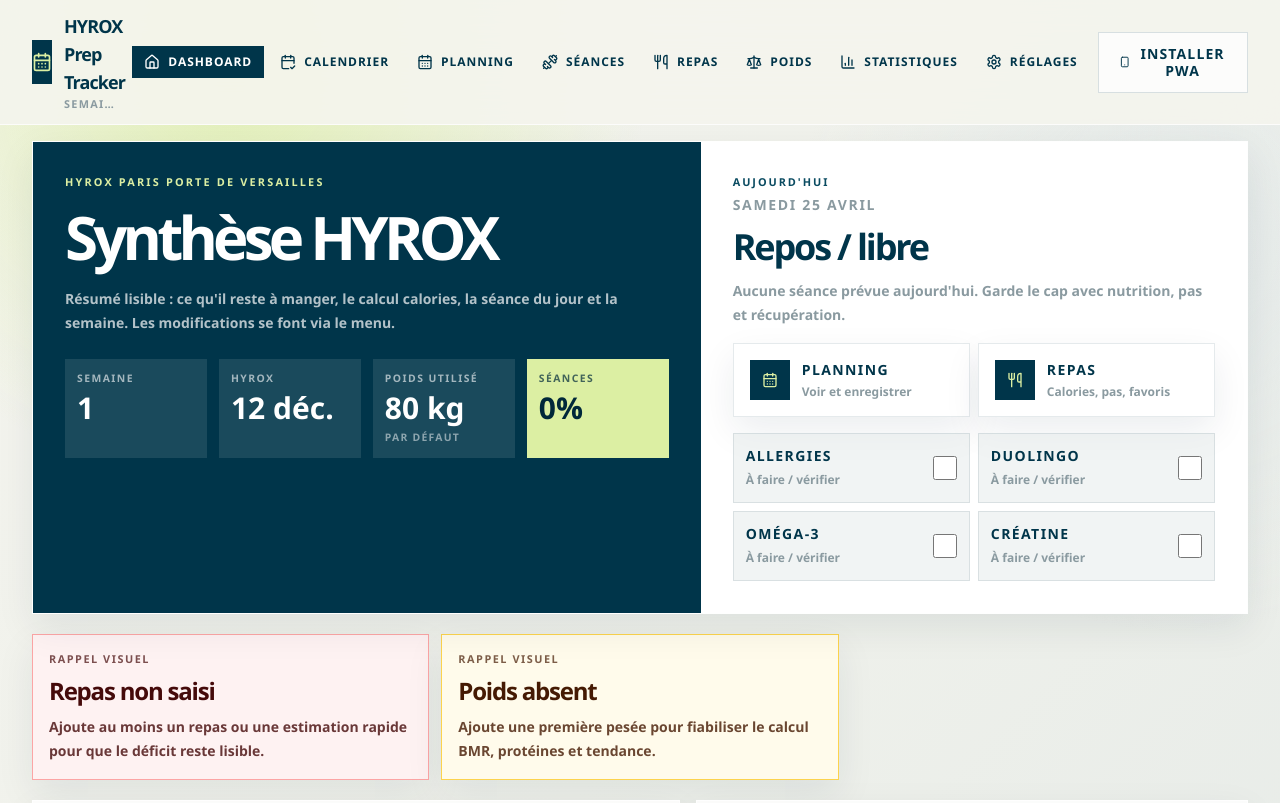
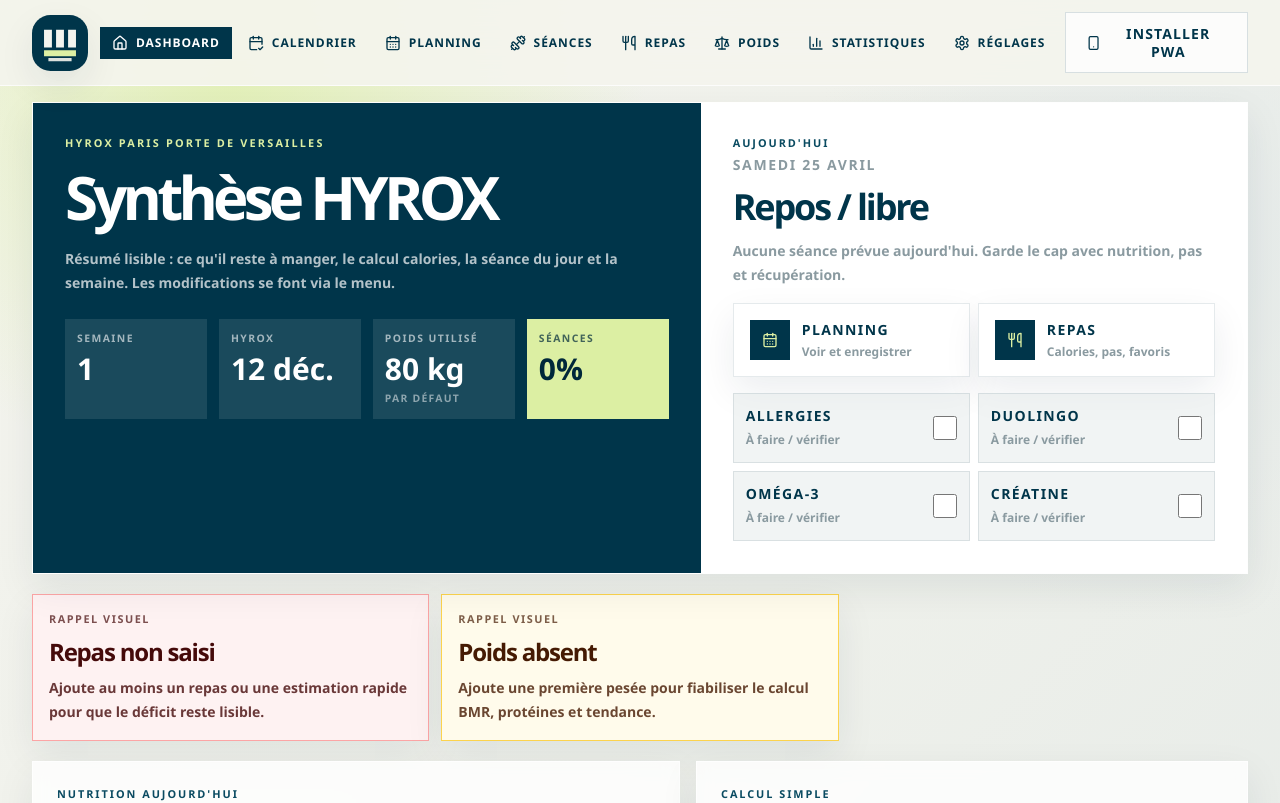
Before and after one commit to lbelhomme-pc/sport-perso, a React (Vite) app: page / in a window 1280 px wide. Shown: the top 803 px of the page. Built offline with nearby package versions, Linux system fonts and the light colour scheme.

Commit message:
Use app icon in header

```diff
--- a/src/components/layout/AppLayout.tsx
+++ b/src/components/layout/AppLayout.tsx
@@ -1,8 +1,5 @@
 import { NavLink, Outlet } from "react-router-dom";
-import { CalendarDays } from "lucide-react";
 import { APP_NAME } from "../../data/defaults";
-import { useSettings } from "../../hooks/useSettings";
-import { formatShortDate, getCurrentWeekIndex, getTotalWeeks } from "../../utils/dates";
 import { appRoutes } from "../../app/routes";
 import { PwaInstallButton } from "../ui/PwaInstallButton";
 
@@ -13,24 +10,19 @@ function navClass({ isActive }: { isActive: boolean }) {
 }
 
 export function AppLayout() {
-  const { settings } = useSettings();
-  const currentWeek = getCurrentWeekIndex(settings.startDate, settings.targetDate);
-  const totalWeeks = getTotalWeeks(settings.startDate, settings.targetDate);
+  const appIconUrl = `${import.meta.env.BASE_URL}icon.svg`;
 
   return (
     <div className="min-h-screen">
       <header className="sticky top-0 z-40 border-b border-white/70 bg-cream/90 backdrop-blur-xl">
-        <div className="mx-auto flex max-w-7xl items-center justify-between gap-4 px-4 py-3 sm:px-6 lg:px-8">
-          <NavLink to="/" className="flex min-w-0 items-center gap-3">
-            <div className="grid h-11 w-11 place-items-center bg-petrol-800 text-limeSoft">
-              <CalendarDays className="h-5 w-5" aria-hidden="true" />
-            </div>
-            <div className="min-w-0">
-              <p className="font-display text-lg font-black tracking-[-0.05em] text-petrol-800">{APP_NAME}</p>
-              <p className="truncate text-[0.68rem] font-black uppercase tracking-[0.12em] text-muted">
-                Semaine {currentWeek}/{totalWeeks} - {formatShortDate(settings.targetDate)}
-              </p>
-            </div>
+        <div className="mx-auto flex max-w-7xl items-center justify-between gap-3 px-4 py-3 sm:px-6 lg:px-8">
+          <NavLink
+            to="/"
+            className="grid h-12 w-12 shrink-0 place-items-center rounded-[1.15rem] shadow-soft transition hover:-translate-y-0.5 sm:h-14 sm:w-14"
+            aria-label={APP_NAME}
+          >
+            <img className="h-full w-full rounded-[1.15rem]" src={appIconUrl} alt="" aria-hidden="true" />
+            <span className="sr-only">{APP_NAME}</span>
           </NavLink>
 
           <div className="flex items-center gap-2">
```
